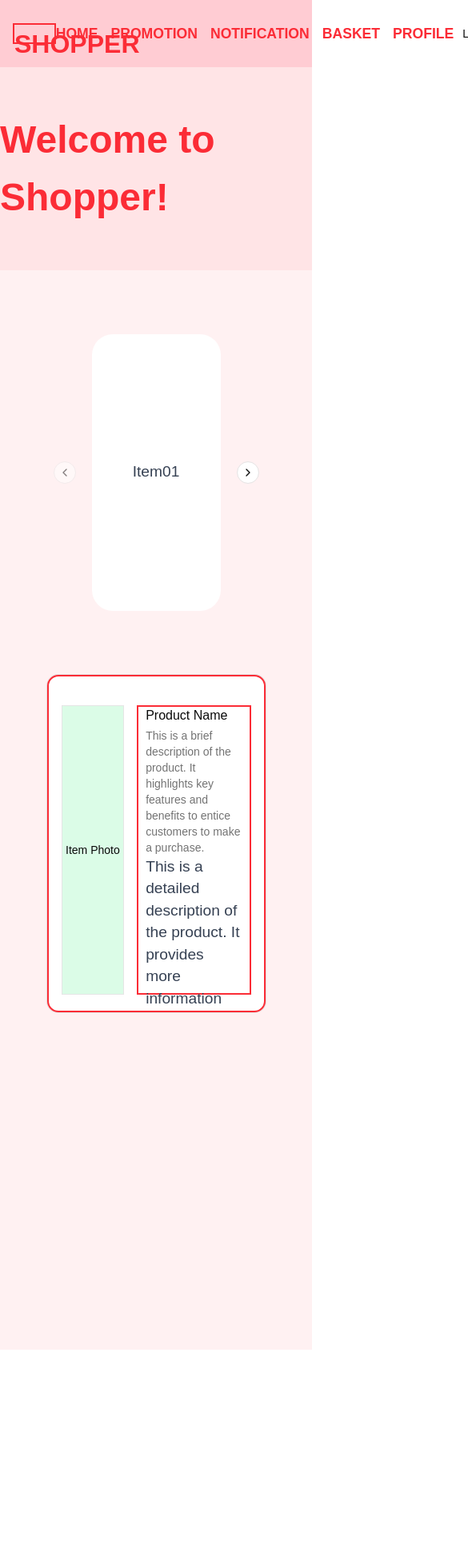
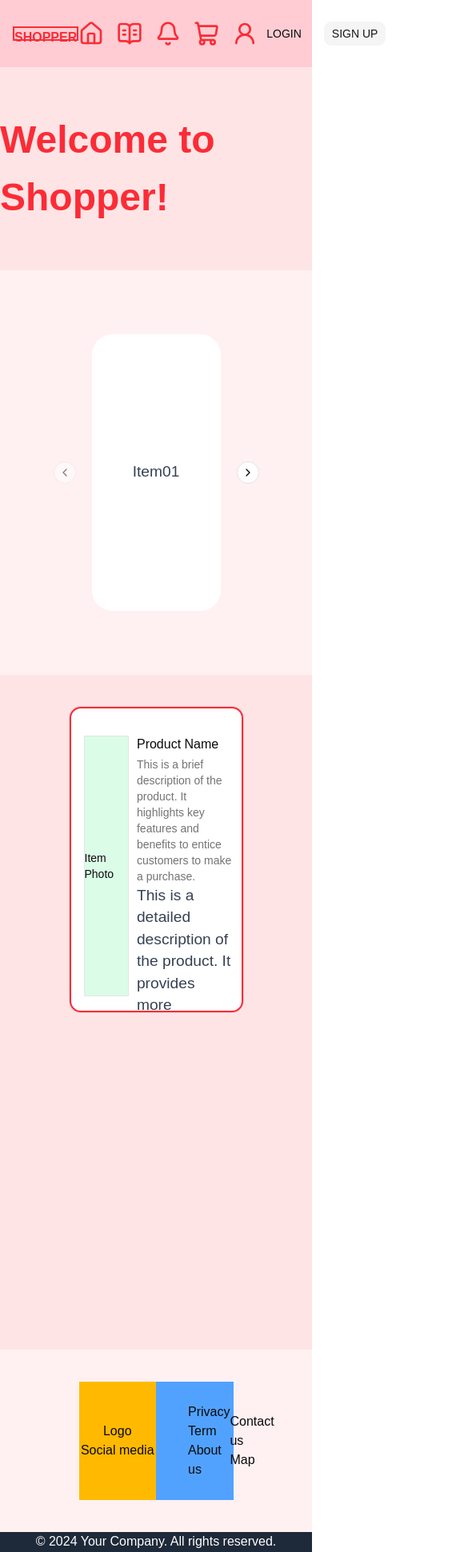
Before and after one commit to sappakit/marketplace-app, a React (Vite) app: page / in a window 390 px wide. Shown: the top 1941 px of the page at 80% size, 585 px wide, since content can reach past the window. Before the commit the page ends 1688 px from the top, so only its background shows below. Built offline with nearby package versions, Linux system fonts and the light colour scheme.

Commit message:
7th commit start responsive design

```diff
--- a/src/App.tsx
+++ b/src/App.tsx
@@ -1,20 +1,15 @@
 import NavBar from "@/components/homepage/navBar";
 import Intro from "@/components/homepage/introBar";
 import Main from "@/components/homepage/main";
+import Footer from "@/components/homepage/footer";
 
 function App() {
   return (
     <>
-      <header>
-        <NavBar />
-        <Intro />
-      </header>
-      <main className="bg-rose-50 h-[100vh] w-screen flex items-center justify-center">
-        <Main />
-      </main>
-      <footer>
-
-      </footer>
+      <NavBar />
+      <Intro />
+      <Main />
+      <Footer />
     </>
   );
 }
--- a/src/components/homepage/footer.tsx
+++ b/src/components/homepage/footer.tsx
@@ -0,0 +1,26 @@
+export default function Footer() {
+    return (
+        <footer className="w-screen h-[30vh] bg-rose-50 flex-col">
+            <section className="w-[70%] h-[90%] p-10 justify-self-center flex justify-center items-center">
+                <div className="w-[50%] h-full bg-amber-400 flex-col justify-items-center content-center">
+                    <h2>Logo</h2>
+                    <p>Social media</p>
+                </div>
+                <div className="w-[50%] h-full p-10 bg-blue-400 flex justify-evenly items-center">
+                    <ul>
+                        <li>Privacy</li>
+                        <li>Term</li>
+                        <li>About us</li>
+                    </ul>
+                    <ul>
+                        <li>Contact us</li>
+                        <li>Map</li>
+                    </ul>
+                </div>
+            </section>
+            <section className="w-full h-[10%] self-end flex justify-center items-center bg-gray-800 text-white">
+                <p>&copy; 2024 Your Company. All rights reserved.</p>
+            </section>
+        </footer>
+    )
+}
--- a/src/components/homepage/main.tsx
+++ b/src/components/homepage/main.tsx
@@ -11,12 +11,12 @@ import { Button } from "@/components/ui/button";
 
 export default function Main() {
     return (
-        <div className="w-[100vw] h-[100vh] flex justify-center items-start">
-            <Card className="w-[70vw] h-[50vh] p-[1rem] border-2 border-red-500 flex-row justify-center items-center">
+        <main className="w-screen h-screen p-10 bg-rose-100 flex justify-center items-start">
+            <Card className="w-[70%] h-[50%] p-4 border-2 border-red-500 flex-row justify-center items-center">
                 <figure className="w-[40%] h-[90%] border flex justify-center items-center bg-green-100">
                     <h2>Item Photo</h2>
                 </figure>
-                <div className="w-[60%] h-[90%] border-2 border-red-500 flex-col content-between justify-items-center">
+                <div className="w-[60%] h-[90%] flex-col content-between justify-items-center">
                     <article>
                         <CardHeader>
                             <CardTitle>Product Name</CardTitle>
@@ -41,6 +41,6 @@ export default function Main() {
                     </div>
                 </div>
             </Card>
-        </div>
+        </main>
     );
 }
--- a/src/components/homepage/navBar.tsx
+++ b/src/components/homepage/navBar.tsx
@@ -1,29 +1,30 @@
 import { Button } from "@/components/ui/button";
+import { House, BookOpenText, Bell, ShoppingCart, UserRound} from 'lucide-react';
 
 function NavBar() {
   return (
     <nav className="bg-rose-200 h-[10vh] w-screen flex items-center justify-between p-4">
-      <section className="h-[50%] w-[15%] flex items-center justify-center border-red-500 border-2">
-        <h1 className="w-full h-full text-[2rem] text-center font-bold text-red-500">
+      <section className="h-[35%] w-[30%] sm:h-[55%] sm:w-[22%] xl:h-[40%] xl:w-[15%] flex items-center justify-center border-red-500 border-2">
+        <h1 className="w-full h-full text-[1rem] sm:text-[2rem] text-center font-bold text-red-500">
           SHOPPER
         </h1>
       </section>
       <section className="list-button">
         <ul className="flex gap-4">
-          <li className="text-[1.1rem] font-semibold text-red-500 cursor-pointer">
-            HOME
+          <li className="text-red-500 cursor-pointer">
+            <House className="w-8 h-8"/>
+          </li>
+          <li className="text-red-500 cursor-pointer">
+            <BookOpenText className="w-8 h-8"/>
           </li>
           <li className="text-[1.1rem] font-semibold text-red-500 cursor-pointer">
-            PROMOTION
+            <Bell className="w-8 h-8"/>
           </li>
           <li className="text-[1.1rem] font-semibold text-red-500 cursor-pointer">
-            NOTIFICATION
+            <ShoppingCart className="w-8 h-8"/>
           </li>
           <li className="text-[1.1rem] font-semibold text-red-500 cursor-pointer">
-            BASKET
-          </li>
-          <li className="text-[1.1rem] font-semibold text-red-500 cursor-pointer">
-            PROFILE
+            <UserRound className="w-8 h-8"/>
           </li>
         </ul>
       </section>
```
